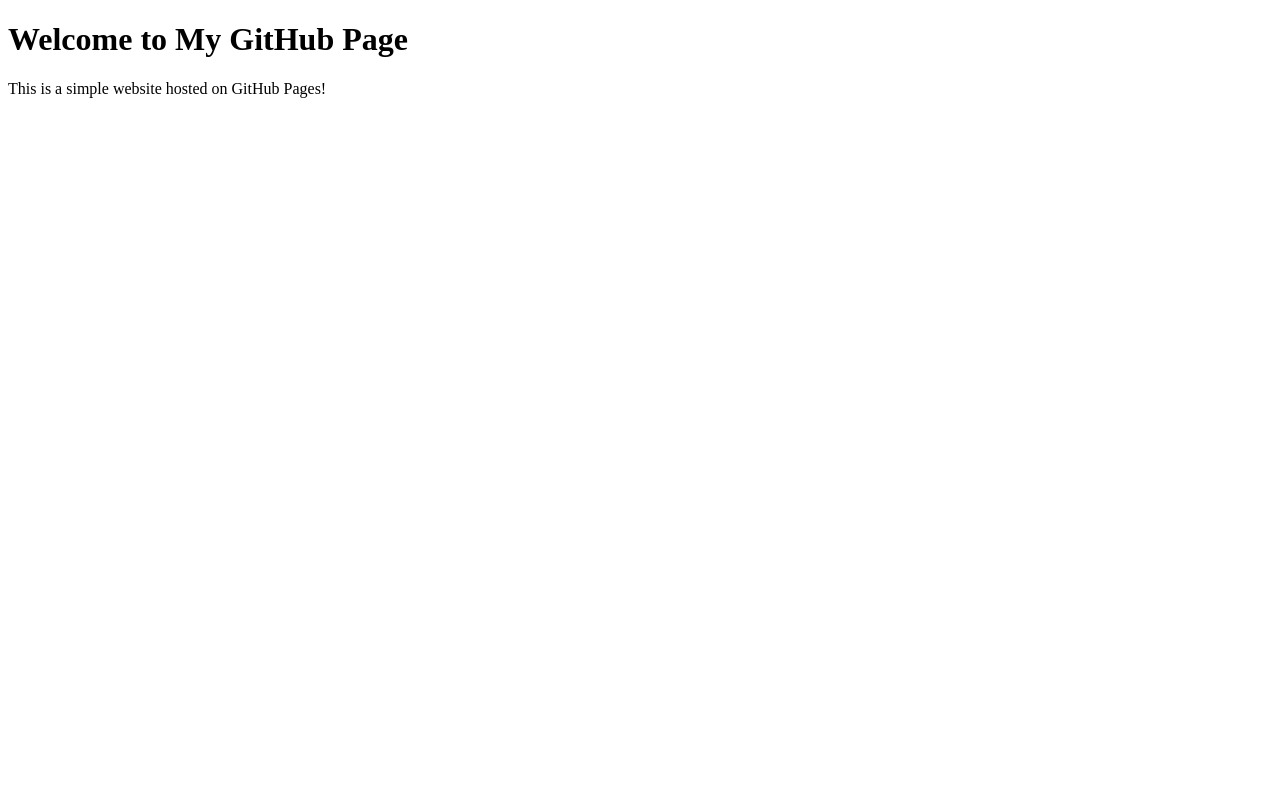
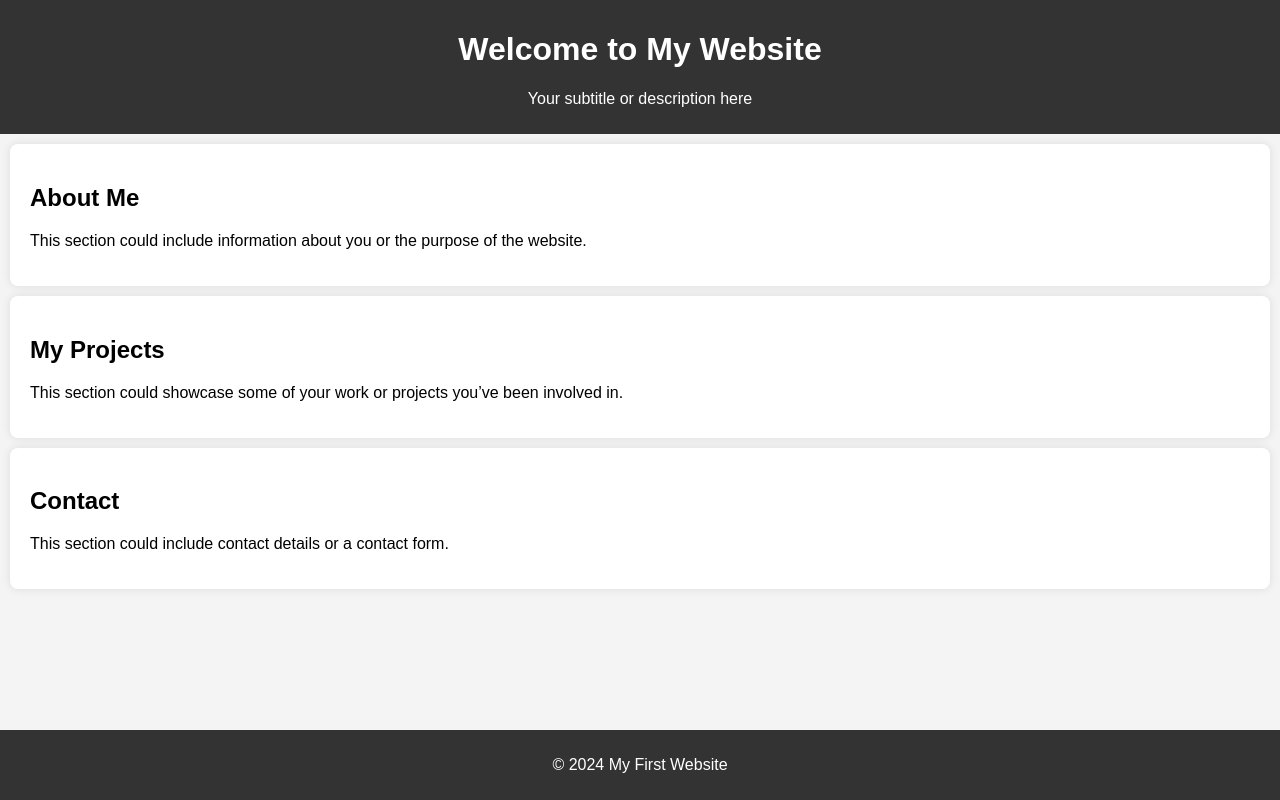
Before and after one commit to kiruschka/Supersum, a plain HTML site: page index.html in a window 1280 px wide. Drawn offline with Linux system fonts and the light colour scheme.

Commit message:
Update index.html

```diff
--- a/index.html
+++ b/index.html
@@ -3,11 +3,67 @@
 <head>
     <meta charset="UTF-8">
     <meta name="viewport" content="width=device-width, initial-scale=1.0">
-    <title>My GitHub Page</title>
-    <link rel="stylesheet" href="styles.css"> <!-- Link to CSS file -->
+    <title>My First Website</title>
+    <style>
+        /* Basic styling */
+        body {
+            font-family: Arial, sans-serif;
+            margin: 0;
+            padding: 0;
+            background-color: #f4f4f4;
+        }
+        header {
+            background-color: #333;
+            color: white;
+            padding: 10px 0;
+            text-align: center;
+        }
+        section {
+            padding: 20px;
+            margin: 10px;
+            background-color: white;
+            border-radius: 8px;
+            box-shadow: 0 0 10px rgba(0, 0, 0, 0.1);
+        }
+        footer {
+            background-color: #333;
+            color: white;
+            text-align: center;
+            padding: 10px 0;
+            position: fixed;
+            width: 100%;
+            bottom: 0;
+        }
+    </style>
 </head>
 <body>
-    <h1>Welcome to My GitHub Page</h1>
-    <p>This is a simple website hosted on GitHub Pages!</p>
+
+    <!-- Header Section -->
+    <header>
+        <h1>Welcome to My Website</h1>
+        <p>Your subtitle or description here</p>
+    </header>
+
+    <!-- Main Content Section -->
+    <section>
+        <h2>About Me</h2>
+        <p>This section could include information about you or the purpose of the website.</p>
+    </section>
+
+    <section>
+        <h2>My Projects</h2>
+        <p>This section could showcase some of your work or projects you’ve been involved in.</p>
+    </section>
+
+    <section>
+        <h2>Contact</h2>
+        <p>This section could include contact details or a contact form.</p>
+    </section>
+
+    <!-- Footer Section -->
+    <footer>
+        <p>© 2024 My First Website</p>
+    </footer>
+
 </body>
 </html>
```
